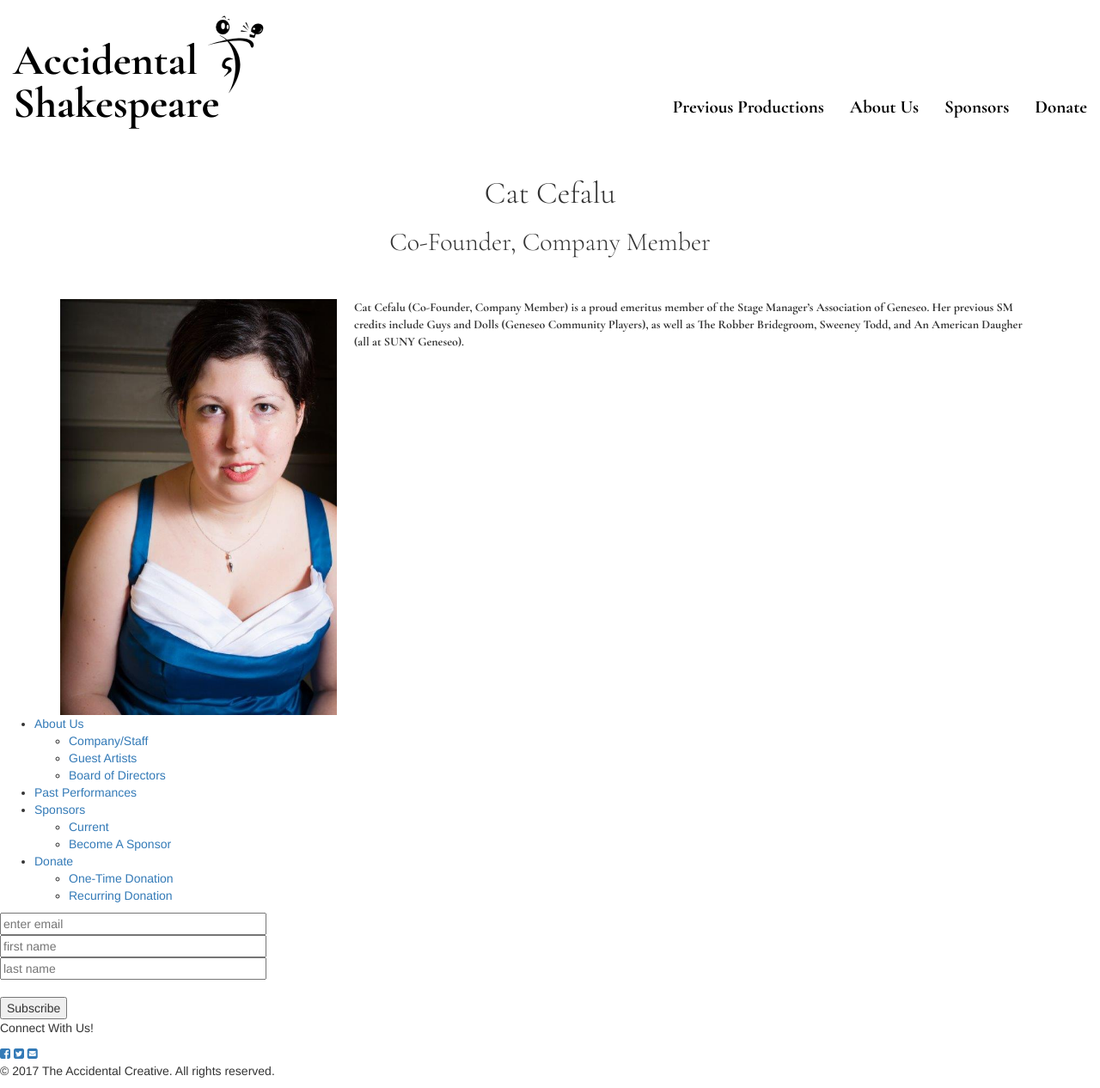
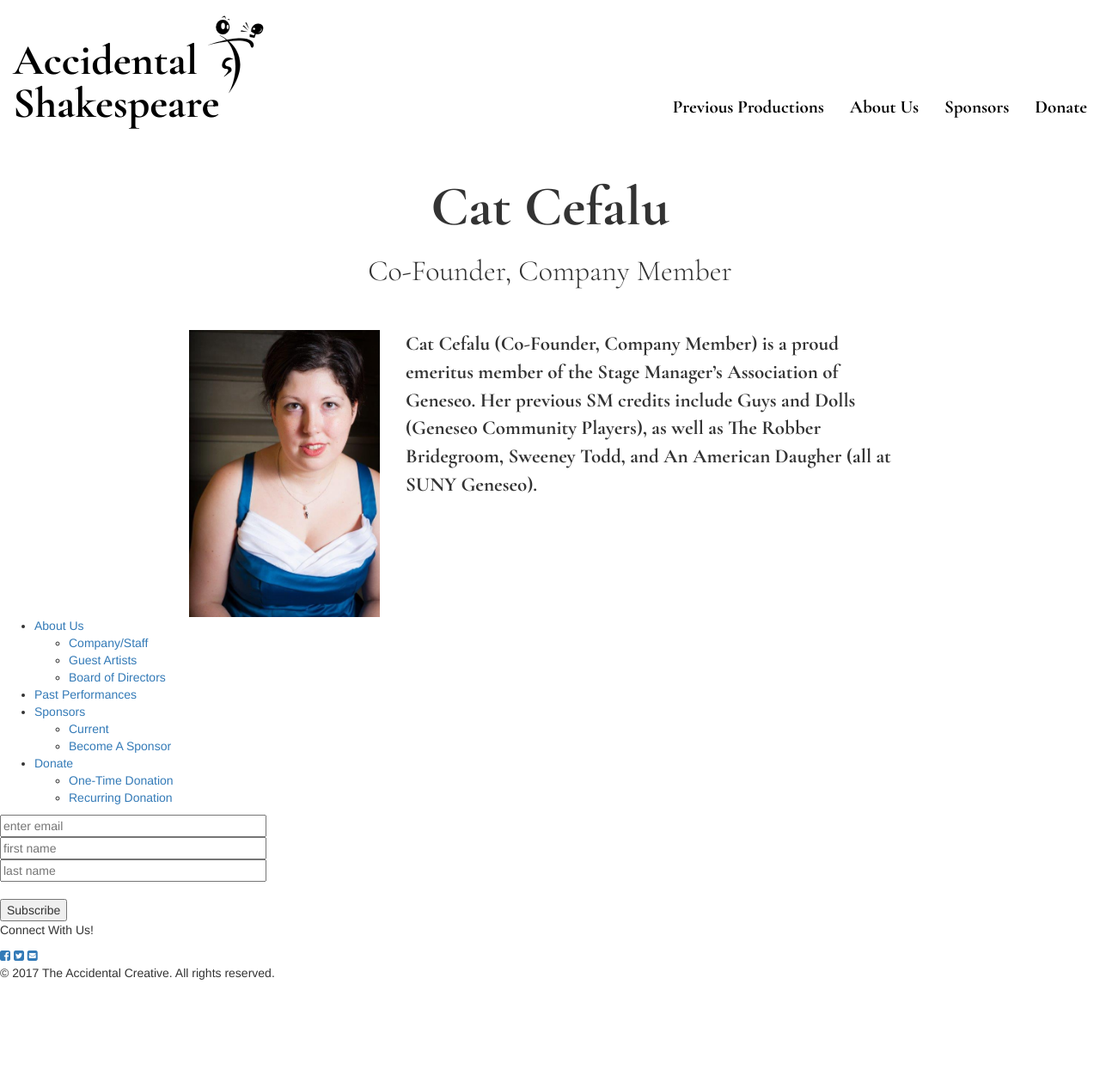
Before and after one commit to jepetersohn/company-site, a Jekyll site: the page built from _company/cat_cefalu.md, in a window 1280 px wide. Shown: the whole page at 86% size. Built offline with Jekyll 4.4.1, drawn with Linux system fonts in a browser that asks for light colours; nearby versions of some CDN libraries; after the commit the page ends 1152 px from its top, so only the background shows below that.

Commit message:
Add css to company member pages

```diff
--- a/_layouts/company.html
+++ b/_layouts/company.html
@@ -5,8 +5,10 @@ layout: default
 <div class="companies-post">
     <h1 class="center">{{ page.name }}</h1>
     <h2 class="center-under">{{ page.title }}</h2>
-    <img src="{{ page.photo }}" class="member-photo">
-    <p class="bio">{{ page.bio }}</p>
+    <div class="body-margin">
+        <img src="{{ page.photo }}" class="member-photo">
+        <p class="bio">{{ page.bio }}</p>
+    </div>
 </div>
 
 {{content}}
--- a/assets/css/company.css
+++ b/assets/css/company.css
@@ -1,19 +1,27 @@
 .center {
 	text-align: center;
+	font-size: 65px;
+	font-weight: 600;
 }
 
 .center-under {
 	text-align: center;
 	margin-bottom: 50px;
+	font-size: 34px;
+	font-weight: 300
 }
 
 .member-photo {
-	max-height: 30%;
+	max-height: 350px;
 	max-width: 30%;
 	float: left;
-	padding-right: 20px;
+	padding-right: 30px;
 }
 
 .bio {
+	font-size: 23px;
+}
 
+.body-margin {
+	margin: 0 150px;
 }
```
Also changed, not shown: _company/Angeli_primlani.md (+1 -1 lines).
